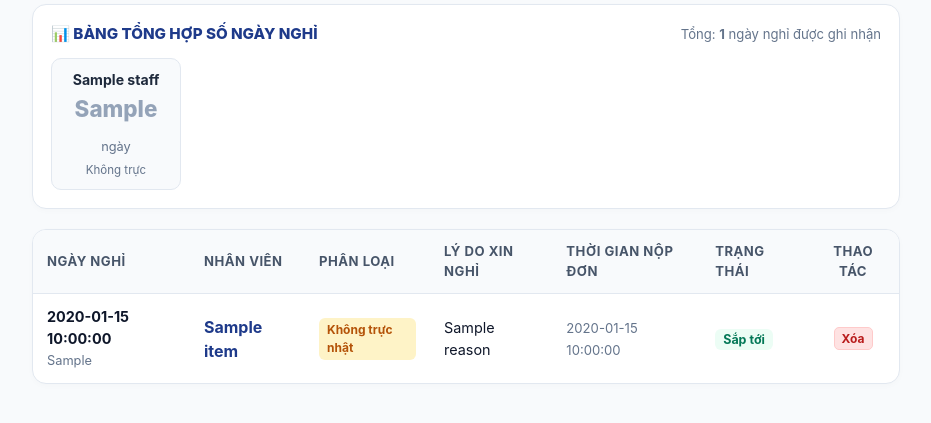
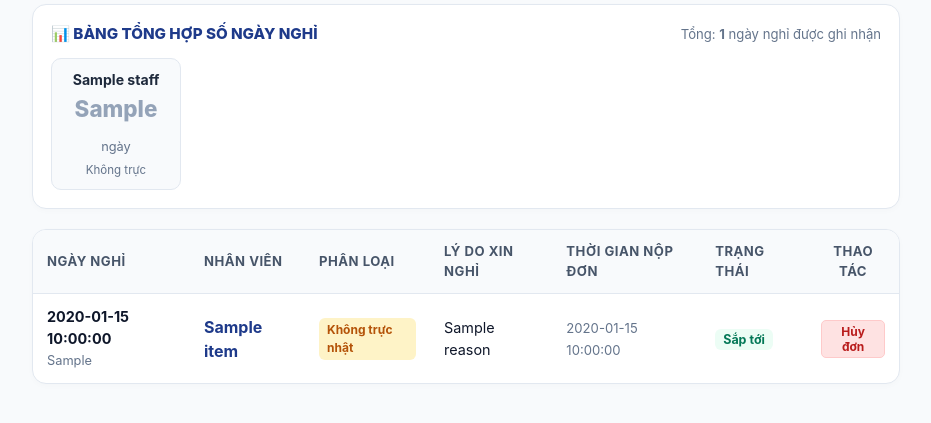
Before and after one commit to rappervint/apptruc, a Flask app: template templates/history.html in a window 1280 px wide. Shown: the part 274-697 px from the top of the page, without its empty margins (174-1105 px from the left). Run offline with Flask 3, Linux system fonts and the light colour scheme; the template is opened without the code that fills it: most values are stand-ins (such as "Sample title", 1, 10 or a date in 2020).

Commit message:
Khoa khong cho phep xoa cac ca nghi da qua ngay trong lich su

```diff
--- a/app.py
+++ b/app.py
@@ -482,17 +482,14 @@ def history():
 
 @app.route('/delete-history', methods=['POST'])
 def delete_history():
-    """Xóa một bản ghi lịch sử xin nghỉ nếu nhập nhầm"""
-    record_id = request.form.get('id')
+    """Chỉ cho phép xóa / hủy đơn xin nghỉ sắp tới nếu nhập nhầm. Ca nghỉ đã qua ngày đã chốt vào lịch sử thì không thể xóa."""
     source = request.form.get('source')
     leave_date = request.form.get('leave_date')
     member_name = request.form.get('member_name')
+    today_str = get_vn_today().strftime('%Y-%m-%d')
 
-    if source == 'history' and record_id:
-        with get_db() as conn:
-            conn.execute('DELETE FROM leaves_history WHERE id = ?', (record_id,))
-            conn.commit()
-    elif source == 'active' and leave_date and member_name:
+    # Chỉ cho phép xóa khi là ca nghỉ hiện hành sắp tới (leave_date >= today_str)
+    if source == 'active' and leave_date and leave_date >= today_str and member_name:
         with get_db() as conn:
             conn.execute('DELETE FROM leaves WHERE leave_date = ? AND member_name = ?', (leave_date, member_name))
             conn.commit()
--- a/templates/history.html
+++ b/templates/history.html
@@ -231,13 +231,19 @@
             {% endif %}
           </td>
           <td style="text-align: center;">
-            <form action="/delete-history" method="POST" onsubmit="return confirm('Bạn có chắc muốn xóa bản ghi ngày {{ item.display_date }} của {{ item.member_name }} không?')">
-              <input type="hidden" name="id" value="{{ item.id }}">
-              <input type="hidden" name="source" value="{{ item.source }}">
-              <input type="hidden" name="leave_date" value="{{ item.leave_date }}">
-              <input type="hidden" name="member_name" value="{{ item.member_name }}">
-              <button type="submit" class="del-btn">Xóa</button>
-            </form>
+            {% if item.is_past or item.source == 'history' %}
+              <span style="font-size: 0.78rem; color: #94a3b8; font-weight: 700; background: #f1f5f9; padding: 4px 8px; border-radius: 6px; display: inline-flex; align-items: center; gap: 4px;">
+                🔒 Đã chốt
+              </span>
+            {% else %}
+              <form action="/delete-history" method="POST" onsubmit="return confirm('Bạn có chắc muốn hủy đăng ký nghỉ ngày {{ item.display_date }} của {{ item.member_name }} không?')">
+                <input type="hidden" name="id" value="{{ item.id }}">
+                <input type="hidden" name="source" value="{{ item.source }}">
+                <input type="hidden" name="leave_date" value="{{ item.leave_date }}">
+                <input type="hidden" name="member_name" value="{{ item.member_name }}">
+                <button type="submit" class="del-btn">Hủy đơn</button>
+              </form>
+            {% endif %}
           </td>
         </tr>
         {% endfor %}
```
